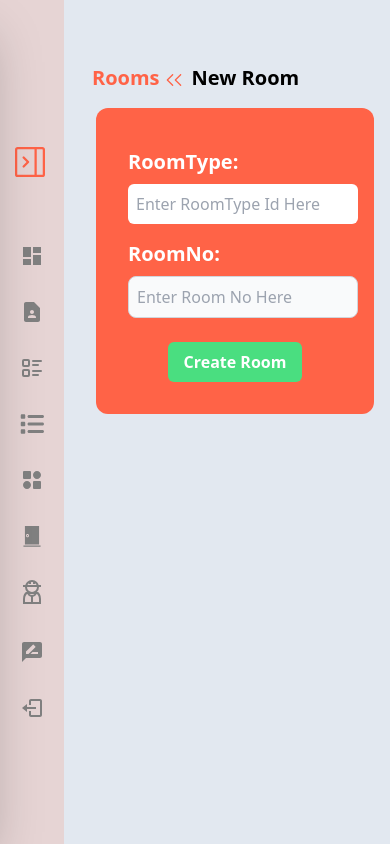
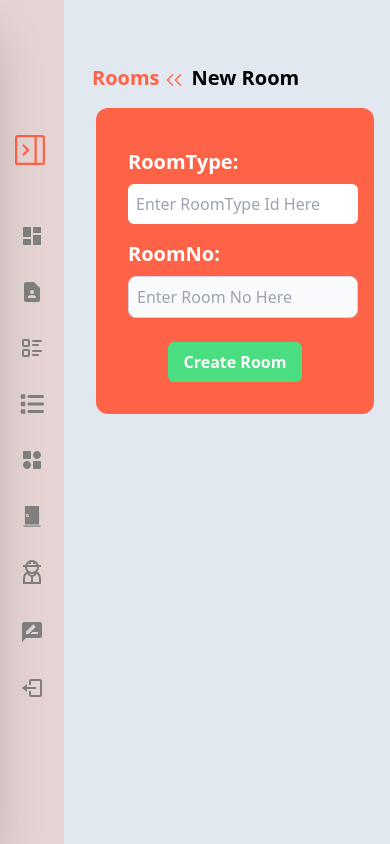
Before and after one commit to Ebi-Joe/Hotel-Frontend, a React (Vite) app: page /newRoom in a window 390 px wide. Built offline with nearby package versions, Linux system fonts and the light colour scheme; no server answers.

Commit message:
Small Changes

```diff
--- a/src/Admin/AdminSidebar.jsx
+++ b/src/Admin/AdminSidebar.jsx
@@ -45,8 +45,8 @@ function AdminSidebar() {
                 />
             )}
             <button className="md:hidden bg-[#e6d4d4] h-full text-white fixed" onClick={toggleSidebar}>
-                {isSidebarOpen ? <GoSidebarExpand className='text-2xl mx-1'  /> : <GoSidebarCollapse className='text-4xl text-[tomato] mx-3 mt-[1em]' />}
-                <ul className='pt-12 text-lg'>
+                {isSidebarOpen ? <GoSidebarExpand className='text-2xl mx-1'  /> : <GoSidebarCollapse className='text-4xl text-[tomato] mx-3 mt-[0.1em]' />}
+                <ul className='pt-10 text-lg'>
                     <Link to='/hotelControllerDash'>
                         <li className='flex text-[gray] px-4 md:px-8 py-4 md:py-2 hover:bg-[white] hover:text-[black]'>
                             <MdDashboard className='text-2xl mx-1' />
@@ -97,10 +97,10 @@ function AdminSidebar() {
 
             <div className={`sidebar fixed z-50 h-screen bg-[#e6d4d4] flex-0 w-[250px] mr-4 shadow-2xl transition-transform duration-300 ${isSidebarOpen ? 'translate-x-0' : '-translate-x-full'} md:translate-x-0`}>
                 <button className="md:hidden p-2 bg-[#e6d4d4] text-[tomato] text-center" onClick={toggleSidebar}>
-                    {isSidebarOpen ? <GoSidebarExpand className='text-4xl mx-3 mt-[1em]' /> : <GoSidebarCollapse className='text-2xl mx-1' />}
+                    {isSidebarOpen ? <GoSidebarExpand className='text-4xl mx-3 mt-[0.5em]' /> : <GoSidebarCollapse className='text-2xl mx-1' />}
                 </button>
                 {isAuthenticated ? (
-                    <div className="tx pt-[1em] md:pt-[6em]">
+                    <div className="tx pt-[1em] md:pt-[5em]">
                         <h1 className='px-4 md:flex font-bold text-2xl text-[black] justify-center'>{loading ? <span className='animate-bounce'>...</span>: (user.data.lastName)}</h1>
                         <h2 className='px-4 md:flex text-lg text-[gray] justify-center py-2'>{loading ? <span className='animate-bounce'>...</span>: (user.data.email)}</h2>
                     </div>
@@ -110,7 +110,7 @@ function AdminSidebar() {
                         <h2 className='px-4 md:flex text-lg text-[gray] justify-center py-2'>ebijoe911@gmail.com</h2>
                     </div>
                 )}
-                <ul className='md:pt-12 text-lg'>
+                <ul className='md:pt-10 text-lg'>
                     <Link to='/hotelControllerDash'>
                         <li className='flex text-[gray] px-4 md:px-8 py-4 md:py-2 hover:bg-[white] hover:text-[black]'>
                             <MdDashboard className='text-2xl mx-1' />
```
